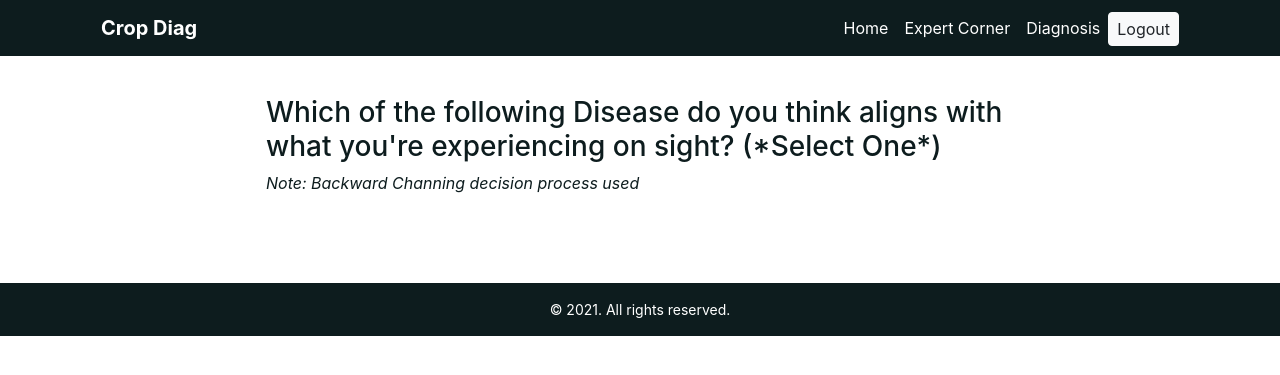
After one commit to bhimbho/Crop-Expert-System, a PHP site: page /disease_list.php in a window 1280 px wide. The commit adds this page. Shown: the top 375 px of the page. Run offline with PHP 8.4, Linux system fonts and the light colour scheme; the visitor is signed in with stand-in values (Sample User, id 1); data that the repository does not hold is empty.

Commit message:
new commit

```diff
--- /dev/null
+++ b/classes/Disease.class.php
@@ -0,0 +1,20 @@
+<?php
+
+class Disease extends DB
+{
+    public function all_disease (){
+        $arr =  [];
+        $query = PARENT::queryStatement("SELECT * FROM disease", $arr);
+        return PARENT::fALL();
+
+
+    }
+
+
+    // public function update_farmer_status ($value){
+    //     $arr = [$value,$_SESSION['farmer_id']];
+
+    //     $query = PARENT::queryStatement("UPDATE farmer SET new_user_status = ? WHERE farmer_id = ?", $arr);
+    //     return ($query)? true:false;
+    // }
+}
--- /dev/null
+++ b/disease_list.php
@@ -0,0 +1,34 @@
+<?php
+include "includes/header.php";
+DB::check();
+?>
+<div class="container-fluid mt-5">
+	<div class="container p-4 mt-5 pt-5 mb-5">
+		<div class="row">
+			<div class="col-md-8 offset-2">
+				<div class="row">
+                <h3>Which of the following Disease do you think aligns with what you're experiencing on sight? (*Select One*)</h3>
+                <?php
+                    $all_disease = $disease->all_disease();
+                    foreach ($all_disease as $all_disease) {?>
+                    <div class="col-md-4">
+                        <div class="card">
+                            <div class="card-header">
+                                <a href="/expert-system.php?disease=<?= $all_disease->disease_id ?>"><span class="badge badge-success"><?= $all_disease->disease ?></span></a>
+                            </div>
+                            <div class="card-body">
+                                <img src="images/disease/<?= $all_disease->image ?>" class="img-fluid">
+                            </div>
+                        </div>
+                    </div>
+                    <?php }?>
+                    <p style="font-style: italic;">Note: Backward Channing decision process used</p>
+                </div>
+			</div>
+
+		</div>
+	</div>
+</div>
+<?php
+include "includes/footer.php";
+?>
--- a/includes/header.php
+++ b/includes/header.php
@@ -4,6 +4,7 @@ require_once 'core.php';
 $content = new Content;
 $survey = new Survey;
 $farmer = new Farmer;
+$disease = new Disease;
 ?>
 <!DOCTYPE html>
 <html>
```
Also changed, not shown: images/disease/blight.jpg (added), images/disease/brwn_leaf.jpg (added), images/disease/cmd.jpg (added), images/disease/dieback.jpg (added), images/disease/tbr_rot.jpg (added).
